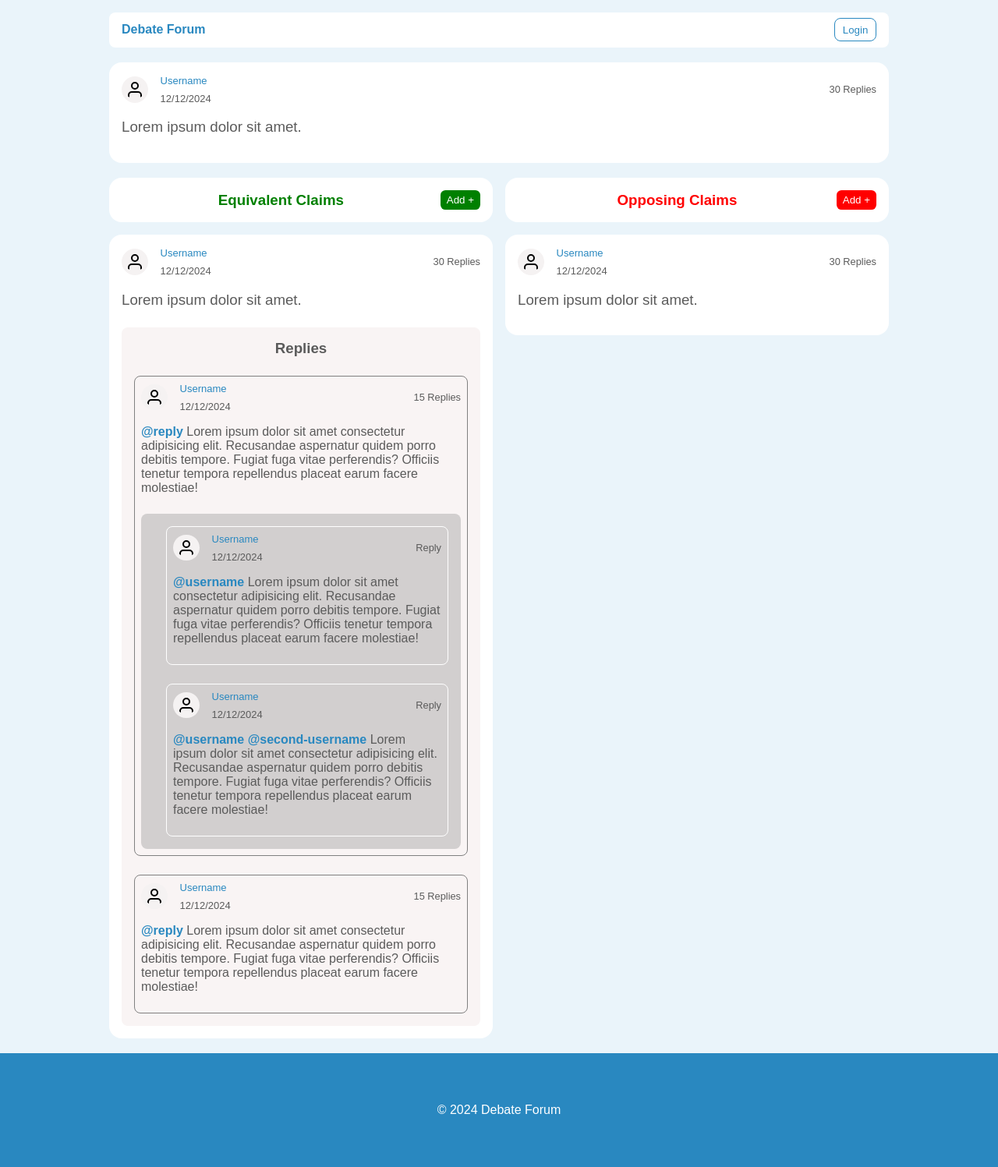
After one commit to nathanieluriri/DebateWebAppWithFlask, a Flask app: page /topic/1/1 in a window 1280 px wide. The commit adds this page. Shown: the whole page at 78% size. Run offline with Flask 3, Linux system fonts and the light colour scheme; some libraries are stand-ins or nearby versions.

Commit message:
implemented topic and claim pages

```diff
--- a/app.py
+++ b/app.py
@@ -1,19 +1,24 @@
-from flask import Flask, render_template, g
-import sqlite3
+from flask import Flask, render_template
 
 app = Flask(__name__)
 
 
+# Home route
 @app.route("/")
 def home():
     return render_template("index.html")
 
 
-@app.route("/about")
-def about():
-    return render_template("about.html")
+# Topic route
+@app.route("/topic/<string:topic>")
+def topic(topic):
+    return render_template("topic.html", topic=topic)
 
 
+# Catch-all route for nested claims
+@app.route("/topic/<string:topic>/<path:claimpath>")
+def claim(topic, claimpath):
+    return render_template("claim.html", topic=topic, claimpath=claimpath)
 
 
 if __name__ == "__main__":
--- /dev/null
+++ b/static/css/claim.css
@@ -0,0 +1,177 @@
+.claim {
+  all: unset;
+  display: block;
+  cursor: pointer;
+  background-color: white;
+  border-radius: 1rem;
+  padding: 1rem;
+}
+
+.claim:hover {
+  text-decoration: none;
+  color: initial;
+}
+
+.claim.main:hover {
+  outline: 1px solid var(--primary);
+}
+.claim h3 {
+  font-weight: normal;
+}
+
+.claim.main:hover h3 {
+  color: var(--primary);
+}
+
+.claim .header {
+  display: flex;
+  width: full;
+  align-items: center;
+  justify-content: space-between;
+}
+
+.user {
+  display: flex;
+  flex: 1;
+  justify-content: start;
+  align-items: center;
+  gap: 1rem;
+}
+.user img {
+  background-color: rgb(245, 242, 242);
+  border-radius: 100%;
+  padding: 0.3rem;
+}
+
+.user a {
+  font-size: small;
+}
+.user .data {
+  display: flex;
+  gap: 0.5rem;
+  flex-direction: column;
+}
+.user .data span {
+  font-size: small;
+}
+
+.claim .header button {
+  all: unset;
+  font-size: 0.8rem;
+  cursor: pointer;
+}
+.claim .header button:hover {
+  font-weight: bold;
+  color: var(--primary);
+}
+.sub-claims {
+  display: grid;
+  grid-template-columns: repeat(2, 1fr);
+  gap: 1rem;
+}
+
+.claim.opposition:hover .heading {
+  color: red;
+}
+.claim.equivalent:hover .heading {
+  color: green;
+}
+
+.claim.equivalent:hover {
+  outline: 1px solid green;
+}
+.claim.opposition:hover {
+  outline: 1px solid red;
+}
+
+.main-claim {
+  background-image: url("/static/media/topic-banner.jpg");
+  color: white;
+  height: 300px;
+  background-size: cover;
+  display: grid;
+  place-items: center;
+  text-align: center;
+}
+.equivalent-header,
+.opposing-header {
+  background-color: white;
+  border-radius: 1rem;
+  padding: 1rem;
+  display: flex;
+  align-items: center;
+}
+
+.equivalent-header:hover {
+  outline: 1px solid green;
+}
+.opposing-header:hover {
+  outline: 1px solid red;
+}
+
+.equivalent-header h3,
+.opposing-header h3 {
+  flex-grow: 1;
+  margin-block: 0;
+  text-align: center;
+}
+.equivalent-header h3 {
+  color: green;
+}
+.opposing-header h3 {
+  color: red;
+}
+.equivalent-header button {
+  background-color: green;
+  color: white;
+  border-radius: 0.4rem;
+  border: none;
+  padding: 0.3rem 0.5rem;
+}
+.opposing-header button {
+  background-color: red;
+  color: white;
+  border-radius: 0.4rem;
+  border: none;
+  padding: 0.3rem 0.5rem;
+}
+
+.claim .replies {
+  display: flex;
+  flex-direction: column;
+  gap: 1.5rem;
+  background: rgb(249, 244, 244);
+  padding: 1rem;
+  border-radius: 0.5rem;
+  margin-top: 1.5rem;
+}
+
+.claim .replies h3 {
+  text-align: center;
+  margin-block: 0;
+  font-weight: bold;
+}
+.claim .replies .reply-tag {
+  color: var(--primary);
+  font-weight: bold;
+}
+.claim .replies .reply {
+  border: 1px solid gray;
+  border-radius: 0.5rem;
+  padding: 0.5rem;
+}
+.reply .nested-replies {
+  display: flex;
+  flex-direction: column;
+  gap: 1.5rem;
+  background: rgb(210, 207, 207);
+  padding: 1rem;
+  padding-left: 2rem;
+  border-radius: 0.5rem;
+  margin-top: 1.5rem;
+}
+.reply .nested-reply {
+  border: 1px solid white;
+  border-radius: 0.5rem;
+  padding: 0.5rem;
+}
--- a/static/css/styles.css
+++ b/static/css/styles.css
@@ -9,10 +9,13 @@ body {
   margin: 0;
   box-sizing: border-box;
   padding: 0;
-  min-height: 100vh;
   color: var(--foreground);
+  background-color: rgb(234, 244, 250);
 }
 
+main {
+  min-height: 70vh;
+}
 /* Start element defaults */
 
 a {
@@ -136,6 +139,7 @@ button {
 
 .hero-banner {
   height: 400px;
+  padding: 1rem;
   display: flex;
   justify-content: start;
   background-size: cover;
@@ -162,11 +166,14 @@ button {
 .logo {
   font-size: 1rem;
 }
-
 .navbar {
+  background: white;
+  border-radius: 0.5rem;
+  padding-inline: 1rem;
   display: flex;
   justify-content: space-between;
   align-items: center;
+  margin-block: 1rem;
 }
 
 .topics-section h3 {
@@ -184,7 +191,7 @@ button {
 }
 .claim-previews {
   display: grid;
-  grid-template-columns: repeat(3, 1fr);
+  grid-template-columns: repeat(auto-fit, minmax(200px, 1fr));
   gap: 1rem;
 }
 .claim-preview-card {
@@ -192,13 +199,22 @@ button {
   padding: 0.5rem;
   border: 1px solid var(--foreground);
   display: flex;
+  background-color: rgb(238, 238, 238);
   flex-direction: column;
+  transition: background-color 1s, color 1s;
   gap: 0.5px;
   justify-content: center;
   overflow: hidden;
 }
+
+.claim-preview-card:hover {
+  background: var(--primary);
+  color: white;
+}
+
 .claim-preview-card img {
   border-radius: 1.3rem;
+
   width: 100%;
   height: 100%;
   object-fit: cover;
--- /dev/null
+++ b/templates/claim.html
@@ -0,0 +1,168 @@
+{% extends "layout.html" %} {% block title %} Claim {% endblock %} {% block
+content %} {% block stylesheets %}
+<link rel="stylesheet" href="{{url_for('static', filename='css/claim.css')}}" />
+{% endblock %}
+
+<div class="container my-3">
+  <div class="claim main">
+    <div class="header">
+      <div class="user">
+        <img
+          src="{{url_for('static', filename='media/user-icon.svg')}}"
+          alt="user icon"
+        />
+        <div class="data">
+          <a href="#">Username</a>
+          <span>12/12/2024</span>
+        </div>
+      </div>
+
+      <button>30 Replies</button>
+    </div>
+    <h3>Lorem ipsum dolor sit amet.</h3>
+  </div>
+
+  <div class="my-3 sub-claims">
+    <div class="equivalent-header">
+      <h3>Equivalent Claims</h3>
+      <button>Add +</button>
+    </div>
+    <div class="opposing-header">
+      <h3>Opposing Claims</h3>
+      <button>Add +</button>
+    </div>
+    <div>
+      <div class="claim equivalent">
+        <div class="header">
+          <div class="user">
+            <img
+              src="{{url_for('static', filename='media/user-icon.svg')}}"
+              alt="user icon"
+            />
+            <div class="data">
+              <a href="#">Username</a>
+              <span>12/12/2024</span>
+            </div>
+          </div>
+
+          <button>30 Replies</button>
+        </div>
+        <h3 class="heading">Lorem ipsum dolor sit amet.</h3>
+
+        <div class="replies">
+          <h3>Replies</h3>
+          <div class="reply">
+            <div class="header">
+              <div class="user">
+                <img
+                  src="{{url_for('static', filename='media/user-icon.svg')}}"
+                  alt="user icon"
+                />
+                <div class="data">
+                  <a href="#">Username</a>
+                  <span>12/12/2024</span>
+                </div>
+              </div>
+              <button>15 Replies</button>
+            </div>
+            <p>
+              <span class="reply-tag">@reply</span>
+              Lorem ipsum dolor sit amet consectetur adipisicing elit.
+              Recusandae aspernatur quidem porro debitis tempore. Fugiat fuga
+              vitae perferendis? Officiis tenetur tempora repellendus placeat
+              earum facere molestiae!
+            </p>
+            <div class="nested-replies">
+              <div class="nested-reply">
+                <div class="header">
+                  <div class="user">
+                    <img
+                      src="{{url_for('static', filename='media/user-icon.svg')}}"
+                      alt="user icon"
+                    />
+                    <div class="data">
+                      <a href="#">Username</a>
+                      <span>12/12/2024</span>
+                    </div>
+                  </div>
+                  <button>Reply</button>
+                </div>
+                <p>
+                  <span class="reply-tag">@username</span>
+                  Lorem ipsum dolor sit amet consectetur adipisicing elit.
+                  Recusandae aspernatur quidem porro debitis tempore. Fugiat
+                  fuga vitae perferendis? Officiis tenetur tempora repellendus
+                  placeat earum facere molestiae!
+                </p>
+              </div>
+              <div class="nested-reply">
+                <div class="header">
+                  <div class="user">
+                    <img
+                      src="{{url_for('static', filename='media/user-icon.svg')}}"
+                      alt="user icon"
+                    />
+                    <div class="data">
+                      <a href="#">Username</a>
+                      <span>12/12/2024</span>
+                    </div>
+                  </div>
+                  <button>Reply</button>
+                </div>
+                <p>
+                  <span class="reply-tag">@username @second-username</span>
+                  Lorem ipsum dolor sit amet consectetur adipisicing elit.
+                  Recusandae aspernatur quidem porro debitis tempore. Fugiat
+                  fuga vitae perferendis? Officiis tenetur tempora repellendus
+                  placeat earum facere molestiae!
+                </p>
+              </div>
+            </div>
+          </div>
+          <div class="reply">
+            <div class="header">
+              <div class="user">
+                <img
+                  src="{{url_for('static', filename='media/user-icon.svg')}}"
+                  alt="user icon"
+                />
+                <div class="data">
+                  <a href="#">Username</a>
+                  <span>12/12/2024</span>
+                </div>
+              </div>
+              <button>15 Replies</button>
+            </div>
+            <p>
+              <span class="reply-tag">@reply</span>
+              Lorem ipsum dolor sit amet consectetur adipisicing elit.
+              Recusandae aspernatur quidem porro debitis tempore. Fugiat fuga
+              vitae perferendis? Officiis tenetur tempora repellendus placeat
+              earum facere molestiae!
+            </p>
+          </div>
+        </div>
+      </div>
+    </div>
+    <div>
+      <div class="claim opposition">
+        <div class="header">
+          <div class="user">
+            <img
+              src="{{url_for('static', filename='media/user-icon.svg')}}"
+              alt="user icon"
+            />
+            <div class="data">
+              <a href="#">Username</a>
+              <span>12/12/2024</span>
+            </div>
+          </div>
+
+          <button>30 Replies</button>
+        </div>
+        <h3 class="heading">Lorem ipsum dolor sit amet.</h3>
+      </div>
+    </div>
+  </div>
+</div>
+{% endblock %}
--- a/templates/layout.html
+++ b/templates/layout.html
@@ -1,35 +1,33 @@
 <!DOCTYPE html>
 <html lang="en">
-
   <head>
     <meta charset="UTF-8" />
     <meta name="viewport" content="width=device-width, initial-scale=1.0" />
     <title>{% block title %} {% endblock %} | Debate Forum</title>
-    <link rel="stylesheet" href="{{ url_for('static', filename='css/styles.css') }}" />
+    <link
+      rel="stylesheet"
+      href="{{ url_for('static', filename='css/styles.css') }}"
+    />
     {% block stylesheets %} {% endblock %}
     <script src="{{ url_for('static', filename='js/jquery.3.7.1.min.js') }}"></script>
   </head>
 
   <body>
-    <header class="container ">
+    <header class="container">
       <nav class="navbar">
-
         <a href="{{ url_for('home') }}" class="logo">
-                <h1>Debate Forum</h1>
+          <h1 class="text-md">Debate Forum</h1>
         </a>
-            <!-- <a href="{{ url_for('about') }}">About</a> -->
         <button class="btn btn-primary btn-hollow">Login</button>
       </nav>
     </header>
     <main>{% block content %}{% endblock %}</main>
-    <footer class='footer'>
+    <footer class="footer">
       <div class="container">
-
         <p>&copy; 2024 Debate Forum</p>
       </div>
     </footer>
     <script src="{{ url_for('static', filename='js/script.js') }}"></script>
     {% block scripts%} {% endblock %}
   </body>
-
 </html>
```
Also changed, not shown: static/css/topic.css (added, +9 -0 lines), templates/about.html (deleted, +0 -11 lines), templates/index.html (+41 -25 lines), templates/topic.html (added, +88 -0 lines), static/media/topic-banner.jpg (added), static/media/user-icon.svg (added). Lines whose indentation alone changed are shown as unchanged.
